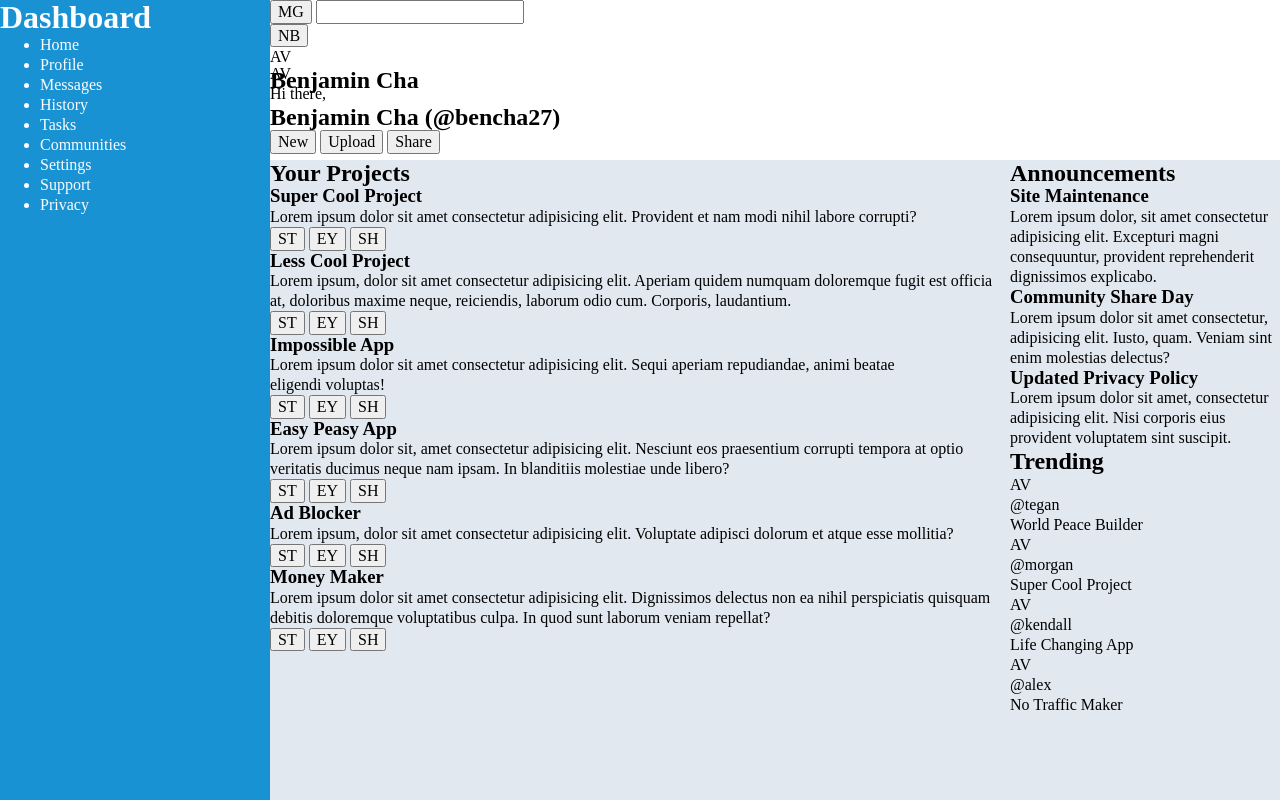
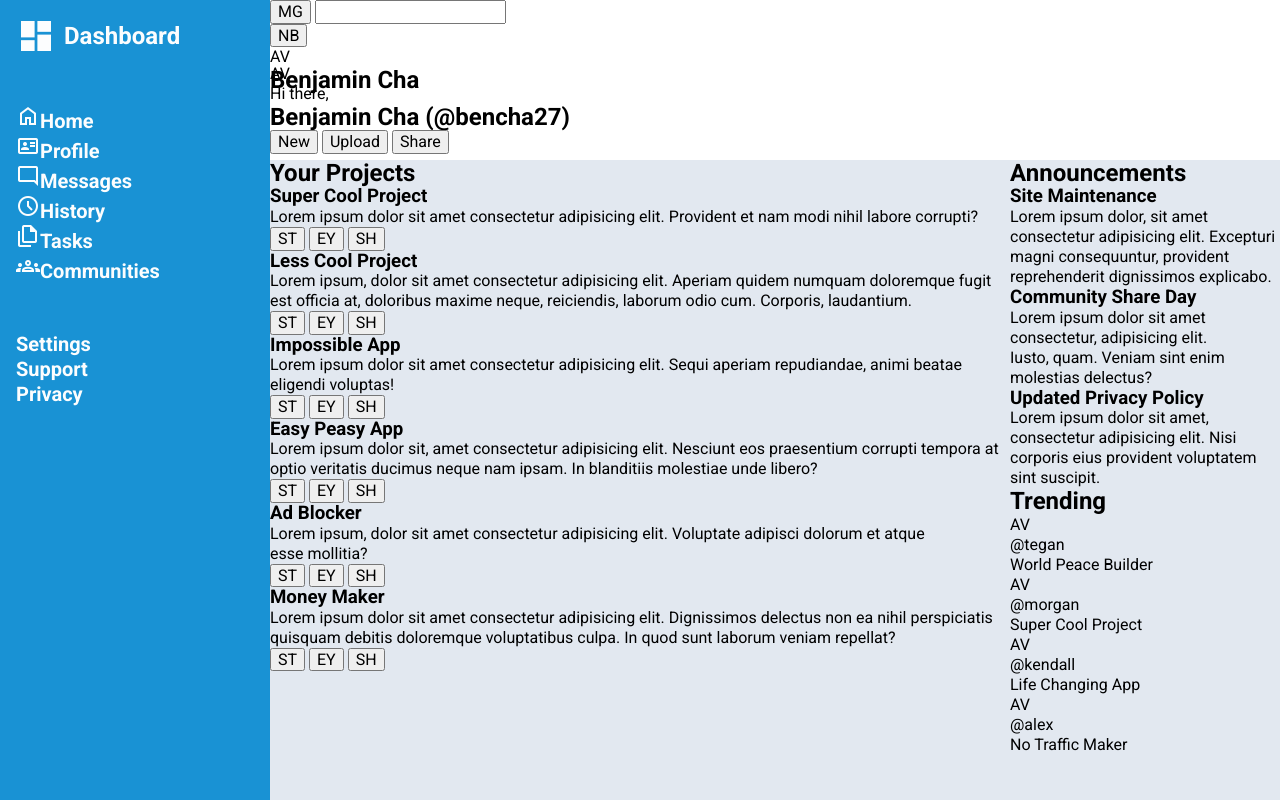
Before and after one commit to bencha27/odin-admin-dashboard, a plain HTML site: page index.html in a window 1280 px wide. Drawn offline with nearby package versions, Linux system fonts and the light colour scheme.

Commit message:
feat: Add sidebar styles

```diff
--- a/index.html
+++ b/index.html
@@ -5,22 +5,30 @@
   <meta name="viewport" content="width=device-width, initial-scale=1.0">
   <title>Admin Dashboard</title>
   <link rel="stylesheet" href="styles.css">
+  <link rel="preconnect" href="https://fonts.googleapis.com">
+  <link rel="preconnect" href="https://fonts.gstatic.com" crossorigin>
+  <link href="https://fonts.googleapis.com/css2?family=Roboto:ital,wght@0,100;0,300;0,400;0,500;0,700;0,900;1,100;1,300;1,400;1,500;1,700;1,900&display=swap" rel="stylesheet">
+  <link rel="stylesheet" href="https://fonts.googleapis.com/css2?family=Material+Symbols+Outlined:opsz,wght,FILL,GRAD@20..48,400,0..1,0" />
+
 </head>
 <body>
   <div class="container">
     <div class="sidebar">
       <div class="logo">
-        <h1>Dashboard</h1>
+        <span class="material-symbols-outlined" id="dashboard-icon">dashboard</span>
+        <h1>
+          Dashboard
+        </h1>
       </div>
 
       <div class="nav-links">
         <ul>
-          <li>Home</li>
-          <li>Profile</li>
-          <li>Messages</li>
-          <li>History</li>
-          <li>Tasks</li>
-          <li>Communities</li>
+          <li><span class="material-symbols-outlined">home</span>Home</li>
+          <li><span class="material-symbols-outlined">id_card</span>Profile</li>
+          <li><span class="material-symbols-outlined">mode_comment</span>Messages</li>
+          <li><span class="material-symbols-outlined">schedule</span>History</li>
+          <li><span class="material-symbols-outlined">file_copy</span>Tasks</li>
+          <li><span class="material-symbols-outlined">groups</span>Communities</li>
         </ul>
       </div>
 
--- a/styles.css
+++ b/styles.css
@@ -69,6 +69,11 @@ ol[role='list'] {
 
 
 
+/* Page */
+body {
+  font-family: "Roboto", sans-serif;
+}
+
 .container {
   height: 100vh;
   display: grid;
@@ -80,13 +85,51 @@ ol[role='list'] {
 }
 
 
+
+
+/* Sidebar section */
 .sidebar {
   background-color: #1992d4;
   color: #fcfdfe;
   grid-area: sidebar;
+  display: flex;
+  flex-direction: column;
+  gap: 1rem;
+}
+
+.sidebar > div {
+  padding: 1rem;
+}
+
+.logo {
+  display: flex;
+  align-items: center;
+}
+
+#dashboard-icon {
+  font-variation-settings: "FILL" 1;
+  font-size: 40px;
+}
+
+h1 {
+  font-size: 1.5rem;
+  padding: 0 0.5rem;
+}
+
+.sidebar ul {
+  list-style-type: none;
+  padding: 0;
+}
+
+.sidebar li {
+  font-size: 1.25rem;
+  font-weight: bold;
 }
 
 
+
+
+/* Header section */
 .header {
   background-color: #ffffff;
   color: #000000;
@@ -107,6 +150,9 @@ ol[role='list'] {
 }
 
 
+
+
+/* Main section */
 .main {
   background-color: #e2e8f0;
   color: #000000;
```
